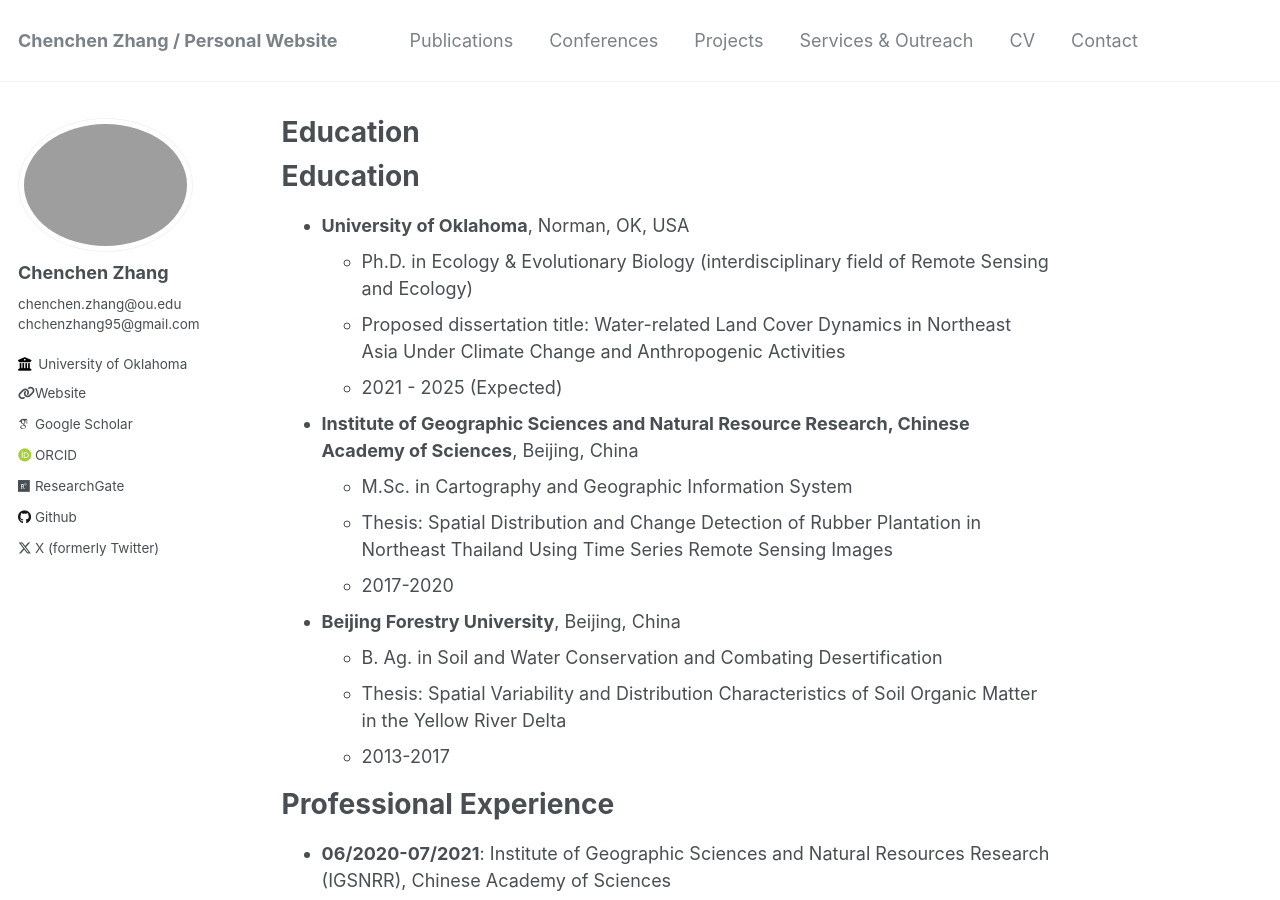
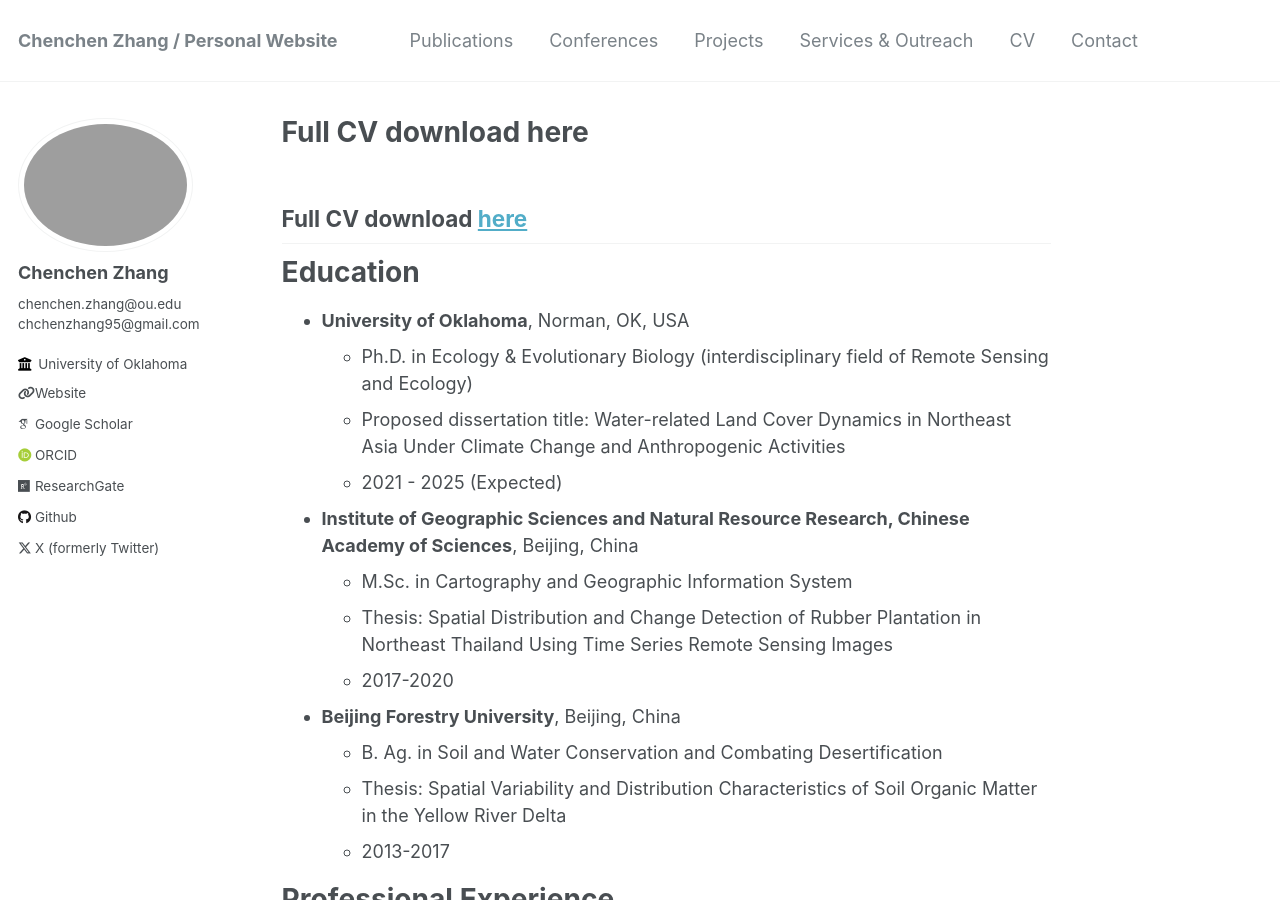
Before and after one commit to rszcc/rszcc.github.io, a Jekyll site: the page built from _pages/cv.md, in a window 1280 px wide and 900 px high. Built offline with Jekyll 4.4.1, drawn with Linux system fonts in a browser that asks for light colours; some web fonts are replaced; our own code applies the rules of GitHub Pages for plain Markdown files.

Commit message:
Update cv.md

```diff
--- a/_pages/cv.md
+++ b/_pages/cv.md
@@ -1,4 +1,5 @@
-
+Full CV download [here](http://rszcc.github.io/files/CV_Chenchen_Zhang_full_20240718.pdf)
+----
 
 Education
 ======
```
